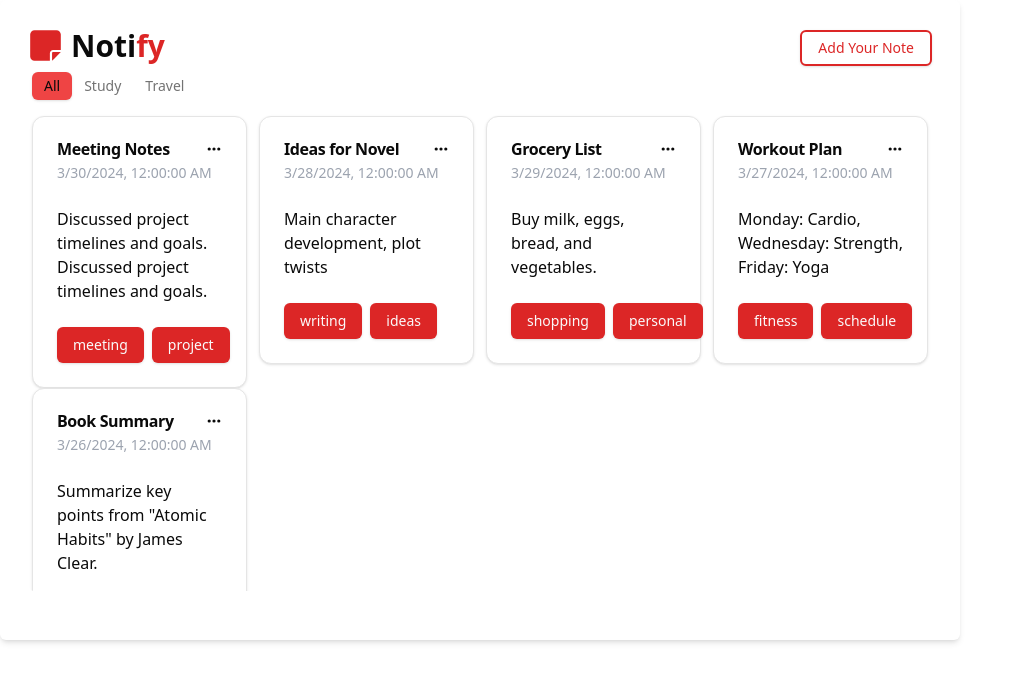
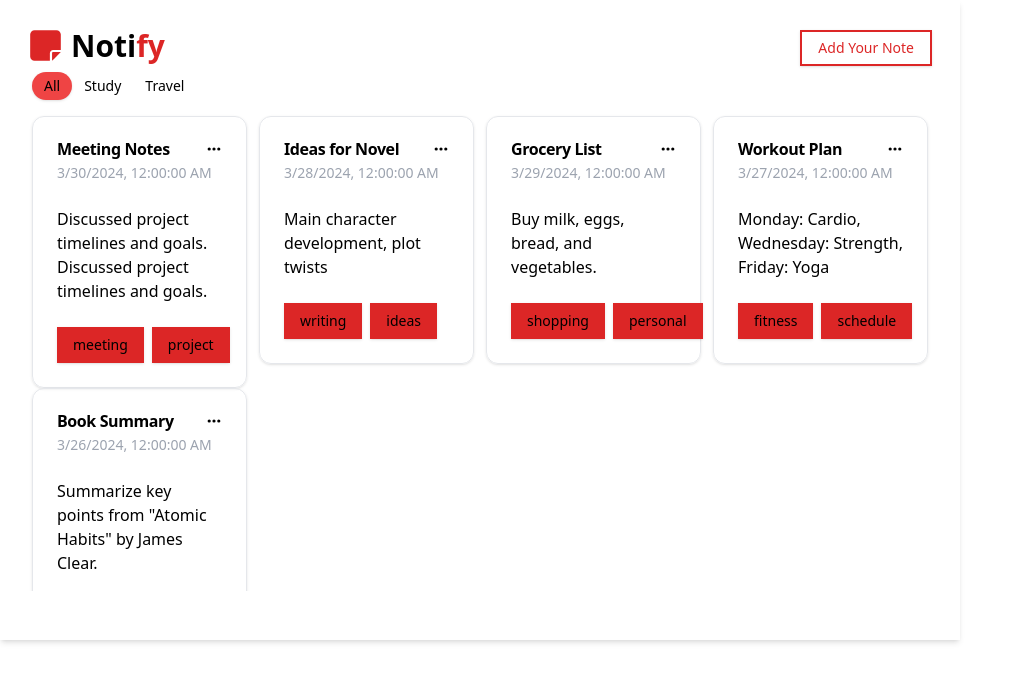
Before and after one commit to nilesh7757/Notify, a Next.js app: page /Home in a window 1280 px wide. Shown: the top 682 px of the page, without its empty margins (0-1021 px from the left). Built offline with nearby package versions, Linux system fonts and the light colour scheme.

Commit message:
Update the notes app

```diff
--- a/app/Components/NoteForm.css
+++ /dev/null
@@ -1,4 +0,0 @@
-/* NoteForm.css */
-.tags-input input:focus {
-    border-color: red !important;
-}
--- a/app/Components/NoteForm.tsx
+++ b/app/Components/NoteForm.tsx
@@ -1,23 +1,54 @@
 'use client';
 import React, { useState } from 'react';
 import { IoIosClose } from 'react-icons/io';
-import { Button } from '@/components/ui/button'
+import { Button } from '@/components/ui/button';
 import { TagsInput } from "react-tag-input-component";
-import './NoteForm.css'; // Import a CSS file for custom styles
+import { ToastContainer, toast } from 'react-toastify';// Import react-toastify for toasts
+import 'react-toastify/dist/ReactToastify.css';
+// import './NoteForm.css'; // Import a CSS file for custom styles
+import notesData from '../NotesData';
 
 interface NoteFormProps {
     isFormVisible: boolean;
     onClose: () => void;
 }
 
+const NoteForm: React.FC<NoteFormProps> = ({ onClose, isFormVisible }) => {
+    const [title, setTitle] = useState('');
+    const [description, setDescription] = useState('');
+    const [tags, setTags] = useState<string[]>([]);
 
-const NoteForm: React.FC<NoteFormProps> = ({ onClose, isFormVisible }) => {
-    const SendData = (e: React.FormEvent) => {
+    const submitFunc = (e: React.FormEvent) => {
         e.preventDefault();
-        // Your data sending logic
+
+        // Check if any field is empty
+        if (!title.trim() || !description.trim() || tags.length === 0) {
+            toast.error('Please fill out all fields before saving the note.', {
+            });
+            return;
+        }
+
+        // Add the note to notesData
+        const newNote = {
+            id: notesData.length + 1, // Generate a unique ID based on array length
+            noteName: title,
+            noteContent: description,
+            categories: tags,
+            dateCreation: new Date(), // Add current date
         };
 
-    const [tags, settags] = useState<string[]>([]);
+        notesData.push(newNote);
+        toast.success('Note added successfully!', {
+        });
+
+        // Clear the form fields
+        setTitle('');
+        setDescription('');
+        setTags([]);
+
+        // Close the form
+        onClose();
+    };
 
     return (
         <div
@@ -30,13 +61,15 @@ const NoteForm: React.FC<NoteFormProps> = ({ onClose, isFormVisible }) => {
                         <IoIosClose size={30} className="text-orange-600" />
                     </button>
                 </div>
-                <form onSubmit={SendData} className="mt-4 w-full relative">
+                <form onSubmit={submitFunc} className="mt-4 w-full relative">
                     <div>
                         <label className="text-gray-700 text-xl">Note Title</label>
                         <input
                             type="text"
                             placeholder="Name"
                             className="mt-1 focus:border focus:border-red-500 outline-none px-3 rounded-md h-10 w-full text-10px border"
+                            value={title}
+                            onChange={(e) => setTitle(e.target.value)}
                             required
                         />
                     </div>
@@ -45,6 +78,8 @@ const NoteForm: React.FC<NoteFormProps> = ({ onClose, isFormVisible }) => {
                         <textarea
                             placeholder="Description"
                             className="mt-1 focus:border focus:border-red-500 outline-none px-3 rounded-md h-32 w-full text-10px border"
+                            value={description}
+                            onChange={(e) => setDescription(e.target.value)}
                             required
                         />
                     </div>
@@ -53,7 +88,7 @@ const NoteForm: React.FC<NoteFormProps> = ({ onClose, isFormVisible }) => {
                         <div className='border-2 border- rounded-md mt-1'>
                             <TagsInput
                                 value={tags}
-                            onChange={settags}
+                                onChange={setTags}
                                 name="tags"
                                 placeHolder="tags"
                             />
--- a/app/Components/NotesArea.tsx
+++ b/app/Components/NotesArea.tsx
@@ -4,7 +4,6 @@ import { useGlobalProvider } from '../ContextApi'
 
 const NotesArea = () => {
   const { notesObject: { allNotes } } = useGlobalProvider();
-
   // Check if `allNotes` is populated
 
   return (
--- a/app/Components/SingleNote.tsx
+++ b/app/Components/SingleNote.tsx
@@ -1,4 +1,6 @@
+'use client'
 import React from 'react'
+import { useState } from 'react';
 import {
   Card,
   CardContent,
@@ -6,7 +8,7 @@ import {
   CardHeader,
   CardTitle,
 } from "@/components/ui/card"
-
+import notesData from '../NotesData';
 interface Note {
   id: number;
   noteName: string;
@@ -29,7 +31,10 @@ const SingleNote: React.FC<SingleNoteProps> = ({ note }) => {
         <CardHeader>
           <div className='flex justify-between'>
             <CardTitle>{note.noteName}</CardTitle>
-            <HiDotsHorizontal />
+            <HiDotsHorizontal
+              className="cursor-pointer"
+              // onClick={() => deleteNote(note.id)}
+            />
           </div>
           <span className="text-sm text-gray-400">{note.dateCreation.toLocaleString()}</span>
         </CardHeader>
--- a/app/globals.css
+++ b/app/globals.css
@@ -1,66 +1,3 @@
 @tailwind base;
 @tailwind components;
 @tailwind utilities;
-@layer base {
-  :root {
-    --background: 0 0% 100%;
-    --foreground: 0 0% 3.9%;
-    --card: 0 0% 100%;
-    --card-foreground: 0 0% 3.9%;
-    --popover: 0 0% 100%;
-    --popover-foreground: 0 0% 3.9%;
-    --primary: 0 0% 9%;
-    --primary-foreground: 0 0% 98%;
-    --secondary: 0 0% 96.1%;
-    --secondary-foreground: 0 0% 9%;
-    --muted: 0 0% 96.1%;
-    --muted-foreground: 0 0% 45.1%;
-    --accent: 0 0% 96.1%;
-    --accent-foreground: 0 0% 9%;
-    --destructive: 0 84.2% 60.2%;
-    --destructive-foreground: 0 0% 98%;
-    --border: 0 0% 89.8%;
-    --input: 0 0% 89.8%;
-    --ring: 0 0% 3.9%;
-    --chart-1: 12 76% 61%;
-    --chart-2: 173 58% 39%;
-    --chart-3: 197 37% 24%;
-    --chart-4: 43 74% 66%;
-    --chart-5: 27 87% 67%;
-    --radius: 0.5rem
-  }
-  .dark {
-    --background: 0 0% 3.9%;
-    --foreground: 0 0% 98%;
-    --card: 0 0% 3.9%;
-    --card-foreground: 0 0% 98%;
-    --popover: 0 0% 3.9%;
-    --popover-foreground: 0 0% 98%;
-    --primary: 0 0% 98%;
-    --primary-foreground: 0 0% 9%;
-    --secondary: 0 0% 14.9%;
-    --secondary-foreground: 0 0% 98%;
-    --muted: 0 0% 14.9%;
-    --muted-foreground: 0 0% 63.9%;
-    --accent: 0 0% 14.9%;
-    --accent-foreground: 0 0% 98%;
-    --destructive: 0 62.8% 30.6%;
-    --destructive-foreground: 0 0% 98%;
-    --border: 0 0% 14.9%;
-    --input: 0 0% 14.9%;
-    --ring: 0 0% 83.1%;
-    --chart-1: 220 70% 50%;
-    --chart-2: 160 60% 45%;
-    --chart-3: 30 80% 55%;
-    --chart-4: 280 65% 60%;
-    --chart-5: 340 75% 55%
-  }
-}
-@layer base {
-  * {
-    @apply border-border;
-  }
-  body {
-    @apply bg-background text-foreground;
-  }
-}
--- a/components/ui/tabs.tsx
+++ b/components/ui/tabs.tsx
@@ -29,7 +29,7 @@ const TabsTrigger = React.forwardRef<
   <TabsPrimitive.Trigger
     ref={ref}
     className={cn(
-      "inline-flex items-center justify-center whitespace-nowrap rounded-md px-3 py-1 text-sm font-medium ring-offset-background transition-all focus-visible:outline-none focus-visible:ring-2 focus-visible:ring-ring focus-visible:ring-offset-2 disabled:pointer-events-none disabled:opacity-50 data-[state=active]:bg-background data-[state=active]:text-foreground data-[state=active]:shadow data-[state=active]:bg-red-500 ",
+      "inline-flex items-center  justify-center whitespace-nowrap rounded-3xl px-3 py-1 text-sm font-medium ring-offset-background transition-all focus-visible:outline-none focus-visible:ring-2 focus-visible:ring-ring focus-visible:ring-offset-2 disabled:pointer-events-none disabled:opacity-50 data-[state=active]:bg-background data-[state=active]:text-foreground data-[state=active]:shadow data-[state=active]:bg-red-500 ",
       className
     )}
     {...props}
--- a/package.json
+++ b/package.json
@@ -25,6 +25,7 @@
     "react-tag-input": "^6.10.3",
     "react-tag-input-component": "^2.0.2",
     "react-tagsinput": "^3.20.3",
+    "react-toastify": "^11.0.2",
     "tailwind-merge": "^2.6.0",
     "tailwindcss-animate": "^1.0.7",
     "zod": "^3.24.1"
```
Also changed, not shown: 1 other file (tests, documents, lock files or other folders). Lines whose indentation alone changed are shown as unchanged.
